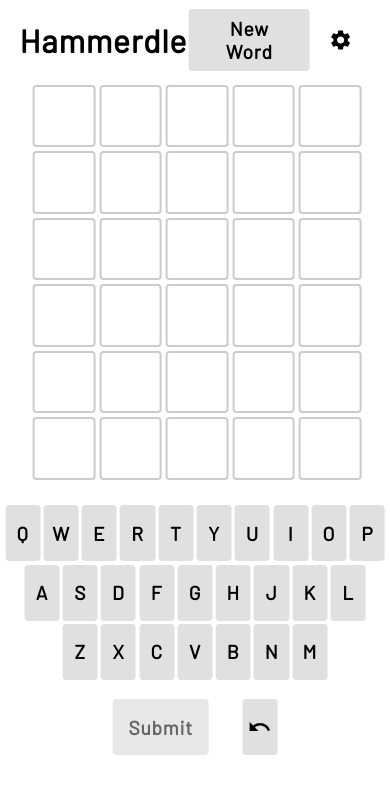
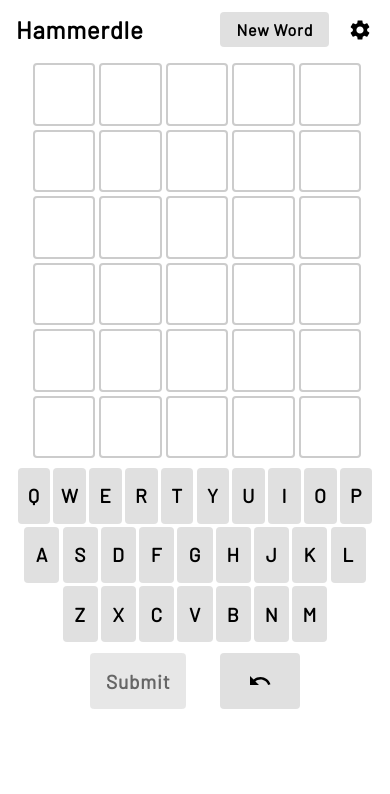
Before and after one commit to Hammerlord/Hammerdle, a React app: page / in a window 390 px wide. Shown: the top 794 px of the page. Built offline with nearby package versions, Linux system fonts and the light colour scheme.

Commit message:
Make mobile mode more compact

```diff
--- a/src/App.tsx
+++ b/src/App.tsx
@@ -13,6 +13,11 @@ import { getHints, loadSettings, saveSettings } from "./utils";
 import SettingsDialog, { GameSettings } from "./SettingsDialog";
 
 const useStyles = createUseStyles({
+    "@media (max-width: 1024px)": {
+        h1: {
+            fontSize: "1.5rem",
+        },
+    },
     app: {
         fontFamily: "Barlow, Arial",
         userSelect: "none",
@@ -24,12 +29,18 @@ const useStyles = createUseStyles({
             cursor: "pointer",
             letterSpacing: "0.05rem",
         },
+        "& h1": {
+            margin: "0",
+            "@media (max-width: 800px)": {
+                fontSize: "1.5rem",
+            },
+        },
     },
     header: {
         display: "flex",
         justifyContent: "space-between",
-        margin: "0 2rem",
-        maxWidth: "100vw",
+        marginLeft: "1rem",
+        maxWidth: "100%",
     },
     headerRight: {
         display: "flex",
@@ -39,15 +50,24 @@ const useStyles = createUseStyles({
         position: "absolute",
         left: "50%",
         transform: "translateX(-50%)",
+        maxWidth: "100%",
     },
     keyboardContainer: {
-        marginTop: "1.5rem",
+        marginTop: "1rem",
+        "@media (max-width: 800px)": {
+            marginTop: "0.5rem",
+        },
     },
     toolContainer: {
         height: "5rem",
+        maxHeight: "7vh",
         display: "flex",
         flexDirection: "column",
         justifyContent: "center",
+    },
+    newWordButton: {
+        fontSize: "1rem !important",
+        whiteSpace: "nowrap",
     },
 });
 
@@ -278,10 +298,12 @@ export const App = () => {
         <div className={classes.app}>
             <div className={classes.gridContainer}>
                 <div className={classes.header}>
-                    <h1>Hammerdle</h1>
+                    <div className={classes.toolContainer}>
+                        <h1>Hammerdle</h1>
+                    </div>
                     <div className={classes.headerRight}>
                         <div className={classes.toolContainer}>
-                            <Button color={gameEnded ? "primary" : undefined} onClick={onClickNewWord}>
+                            <Button color={gameEnded ? "primary" : undefined} className={classes.newWordButton} onClick={onClickNewWord}>
                                 New word
                             </Button>
                         </div>
--- a/src/Button.tsx
+++ b/src/Button.tsx
@@ -26,14 +26,10 @@ const Button = ({ color = "secondary", children, className = "", ...other }) =>
     const classes = useStyles();
     return (
         <ButtonBase
-            className={classNames(
-                classes.root,
-                {
-                    primary: color === "primary",
-                    secondary: color === "secondary",
-                },
-                className
-            )}
+            className={classNames(classes.root, className, {
+                primary: color === "primary",
+                secondary: color === "secondary",
+            })}
             {...other}
         >
             {children}
--- a/src/Keyboard.tsx
+++ b/src/Keyboard.tsx
@@ -17,6 +17,7 @@ const useKeyboardStyles = createUseStyles({
             width: "2.75rem",
             maxWidth: "9vw",
             padding: "unset",
+            maxHeight: "8vh",
             "&.not-included": {
                 backgroundColor: "#777777",
                 color: "white",
@@ -42,7 +43,8 @@ const useKeyboardStyles = createUseStyles({
                 },
             },
             "&.delete": {
-                width: "unset",
+                width: "5rem",
+                maxWidth: "unset",
                 padding: "0 1rem",
             },
         },
@@ -54,6 +56,9 @@ const useKeyboardStyles = createUseStyles({
     },
     controlBar: {
         marginTop: "1rem",
+        "@media (max-width: 800px)": {
+            marginTop: "0.5rem",
+        },
     },
 });
 
```
